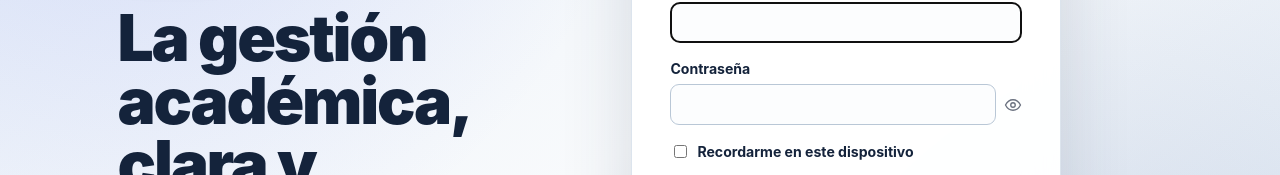
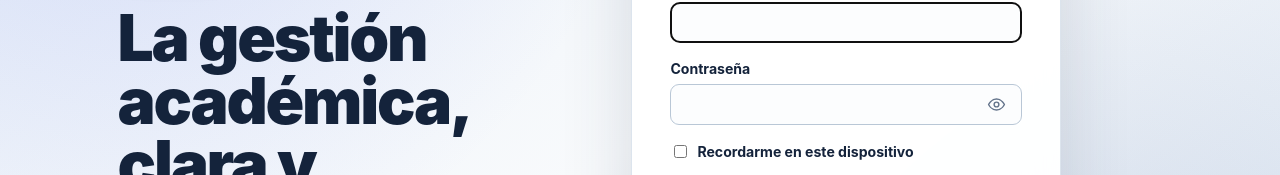
Before and after one commit to provingch/ctn-sca-info, a React (Vite) app in the folder frontend/: page /login in a window 1280 px wide. Shown: the part 330-505 px from the top of the page. Built offline with nearby package versions, Linux system fonts and the light colour scheme; no server answers.

Commit message:
feat: implement PasswordInput component and integrate it into forms for enhanced password visibility control

```diff
--- /dev/null
+++ b/frontend/src/components/PasswordInput.tsx
@@ -0,0 +1,24 @@
+import { useState, type InputHTMLAttributes } from 'react';
+
+export default function PasswordInput(props: Omit<InputHTMLAttributes<HTMLInputElement>, 'type'>) {
+  const [visible, setVisible] = useState(false);
+  const actionLabel = visible ? 'Ocultar contraseña' : 'Mostrar contraseña';
+
+  return <div className="password-field">
+    <input {...props} type={visible ? 'text' : 'password'} />
+    <button
+      className="password-toggle"
+      type="button"
+      onClick={() => setVisible((value) => !value)}
+      aria-label={actionLabel}
+      aria-pressed={visible}
+      title={actionLabel}
+    >
+      <svg viewBox="0 0 24 24" aria-hidden="true">
+        <path d="M2 12s3.5-7 10-7 10 7 10 7-3.5 7-10 7-10-7-10-7Z" />
+        <circle cx="12" cy="12" r="3" />
+        {visible && <path d="M4 4l16 16" />}
+      </svg>
+    </button>
+  </div>;
+}
--- a/frontend/src/index.css
+++ b/frontend/src/index.css
@@ -89,6 +89,12 @@ body::before { content: ""; position: fixed; inset: 0; z-index: -1; pointer-even
 a { color: var(--accent-deep); }
 button, input, select, textarea { font: inherit; }
 button { cursor: pointer; }
+.password-field { position: relative; width: 100%; }
+.password-field > input { padding-right: 44px; }
+.password-toggle, .auth-form .password-toggle { position: absolute; top: 50%; right: 11px; width: 30px; height: 30px; min-height: 0; display: grid; place-items: center; padding: 0; border: 0; border-radius: 7px; background: transparent; color: var(--muted); box-shadow: none; transform: translateY(-50%); }
+.password-toggle:hover, .auth-form .password-toggle:hover { background: var(--accent-soft); color: var(--accent-deep); }
+.password-toggle:focus-visible { outline: 3px solid color-mix(in srgb, var(--accent) 38%, transparent); outline-offset: 1px; }
+.password-toggle svg { width: 19px; height: 19px; fill: none; stroke: currentColor; stroke-width: 1.8; stroke-linecap: round; stroke-linejoin: round; }
 h1, h2, h3 { color: var(--ink); font-family: Inter, Aptos Display, system-ui, sans-serif; letter-spacing: -.035em; }
 .page-loading { padding: 4rem; text-align: center; }
 
--- a/frontend/src/pages/admin/AdminPage.tsx
+++ b/frontend/src/pages/admin/AdminPage.tsx
@@ -1,4 +1,4 @@
-import { useCallback, useEffect, useState, type FormEvent } from 'react';
+import { useCallback, useEffect, useState, type ChangeEvent, type FormEvent } from 'react';
 import { Link, useLocation } from 'react-router-dom';
 import AppShell from '../../components/AppShell';
 import { createAdminRecord, deleteAssignment, getAdminCatalog, type AdminCatalog } from '../../api/admin';
@@ -6,6 +6,7 @@ import { ApiError } from '../../api/client';
 import { useSpecialty } from '../../context/SpecialtyContext';
 import { normalizeSpecialty } from '../../theme/theme';
 import AnimatedSelect from '../../components/AnimatedSelect';
+import PasswordInput from '../../components/PasswordInput';
 
 const modules = [
   { path: '/admin/materias', key: 'materias', title: 'Materias', detail: 'Catálogo, categorías y especialidades' },
@@ -90,7 +91,10 @@ function CreateForm({ section, data, submit }: { section: string; data: AdminCat
     if (section === 'asignaciones') submit({ profesorId: numeric('profesorId'), materiaId: numeric('materiaId'), cursoId: numeric('cursoId') });
     if (section === 'ingresantes') submit({ ...form, cursoId: numeric('cursoId'), ci: numeric('ci') });
   }
-  const field = (name: string, label: string, type = 'text') => <label>{label}<input type={type} required={['nombre', 'apellido', 'usuario'].includes(name)} value={form[name] || ''} onChange={(event) => setForm({ ...form, [name]: event.target.value })} /></label>;
+  const field = (name: string, label: string, type = 'text') => {
+    const inputProps = { required: ['nombre', 'apellido', 'usuario'].includes(name), value: form[name] || '', onChange: (event: ChangeEvent<HTMLInputElement>) => setForm({ ...form, [name]: event.target.value }) };
+    return <label>{label}{type === 'password' ? <PasswordInput {...inputProps} /> : <input type={type} {...inputProps} />}</label>;
+  };
   const specialtyChanged = (value: string) => {
     const specialty = data.especialidades.find((item) => item.id === Number(value));
     if (specialty) selectSpecialty(specialty.nombre, specialty.id);
--- a/frontend/src/pages/auth/LoginPage.tsx
+++ b/frontend/src/pages/auth/LoginPage.tsx
@@ -4,6 +4,7 @@ import { useAuth } from '../../context/AuthContext';
 import { ApiError } from '../../api/client';
 import ThemeToggle from '../../components/ThemeToggle';
 import CtnLogo from '../../components/CtnLogo';
+import PasswordInput from '../../components/PasswordInput';
 
 type Step = 'credentials' | 'twofactor';
 
@@ -19,7 +20,6 @@ export default function LoginPage() {
   const [code, setCode] = useState('');
   const [error, setError] = useState<string | null>(null);
   const [submitting, setSubmitting] = useState(false);
-  const [showPassword, setShowPassword] = useState(false);
 
   async function handleCredentialsSubmit(e: FormEvent) {
     e.preventDefault();
@@ -94,47 +94,11 @@ export default function LoginPage() {
         </label>
         <label>
           Contraseña
-          <div style={{ display: 'flex', alignItems: 'center', gap: '0.5rem' }}>
-            <input
-              type={showPassword ? 'text' : 'password'}
+          <PasswordInput
               value={password}
               onChange={(e) => setPassword(e.target.value)}
               required
-              style={{ flex: 1 }}
-            />
-            <button
-              type="button"
-              onClick={() => setShowPassword((v) => !v)}
-              aria-label={showPassword ? 'Ocultar contraseña' : 'Mostrar contraseña'}
-              title={showPassword ? 'Ocultar contraseña' : 'Mostrar contraseña'}
-              style={{
-                border: 'none',
-                background: 'transparent',
-                cursor: 'pointer',
-                color: 'var(--text-muted, #6b7280)',
-                padding: 0,
-                display: 'flex',
-                alignItems: 'center',
-                justifyContent: 'center',
-                fontSize: '1rem'
-              }}
-            >
-              <svg viewBox="0 0 24 24" width="18" height="18" fill="none" stroke="currentColor" strokeWidth="1.8" strokeLinecap="round" strokeLinejoin="round" aria-hidden="true">
-                {showPassword ? (
-                  <>
-                    <path d="M2 12s3.5-7 10-7 10 7 10 7-3.5 7-10 7-10-7-10-7Z" />
-                    <circle cx="12" cy="12" r="3" />
-                    <path d="M4 4l16 16" />
-                  </>
-                ) : (
-                  <>
-                    <path d="M2 12s3.5-7 10-7 10 7 10 7-3.5 7-10 7-10-7-10-7Z" />
-                    <circle cx="12" cy="12" r="3" />
-                  </>
-                )}
-              </svg>
-            </button>
-          </div>
+          />
         </label>
         <label className="checkbox-label">
           <input
```
Also changed, not shown: frontend/src/pages/profile/ProfilePage.tsx (+2 -1 lines).
